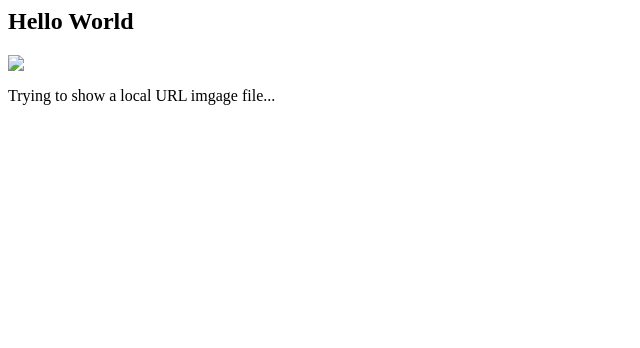
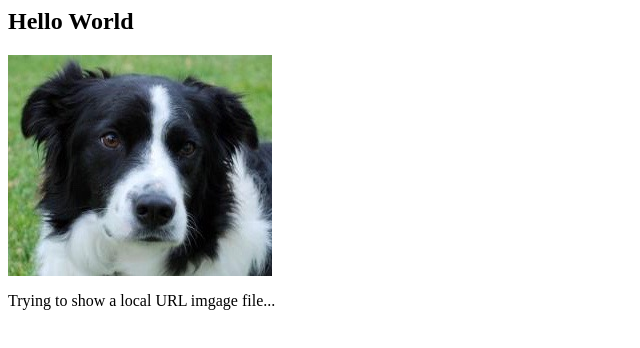
Before and after one commit to petercanz/hello-world, a plain HTML site: page index.html in a window 1280 px wide. Shown: the whole page, without its empty margins (0-640 px from the left). Drawn offline with Linux system fonts and the light colour scheme.

Commit message:
Update index.html

```diff
--- a/index.html
+++ b/index.html
@@ -1,5 +1,5 @@
 <h2>Hello World</h2>
 
-<img src='gracie.jpg'/>
+<img src='gracie4.jpg'/>
 
 <p>Trying to show a local URL imgage file... </p>
```
